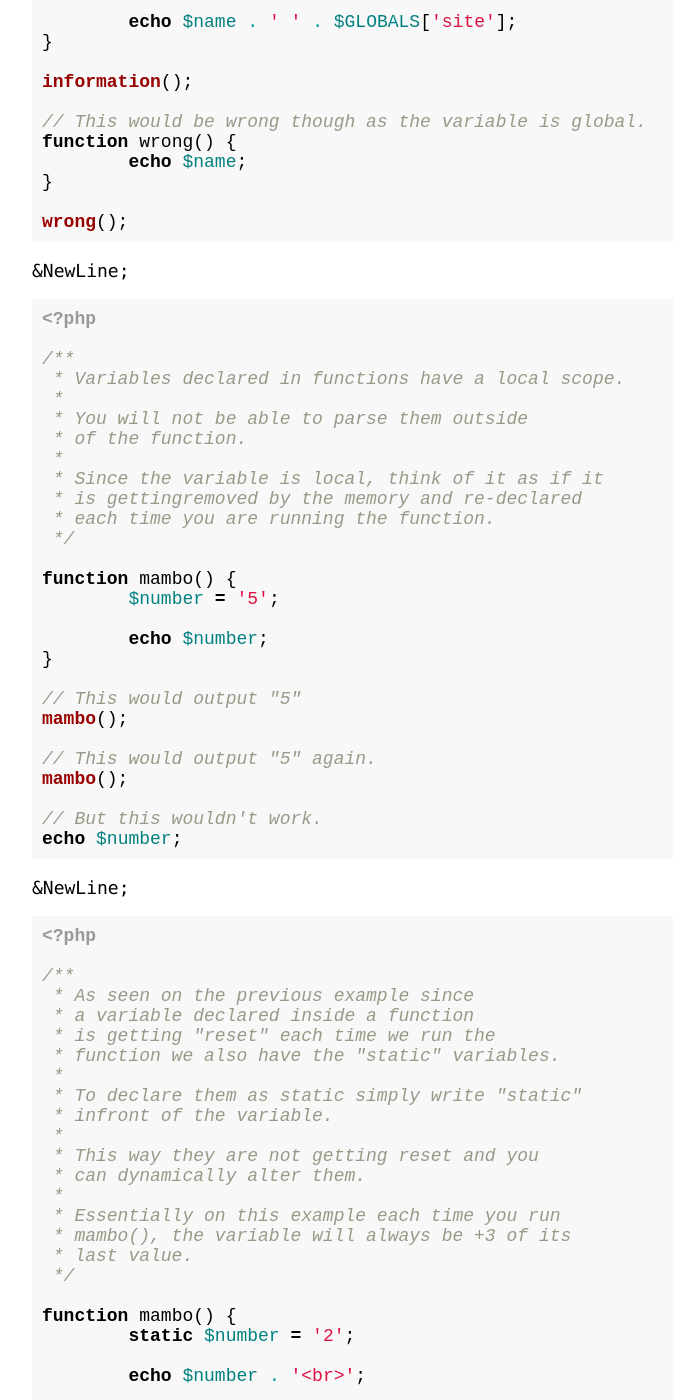
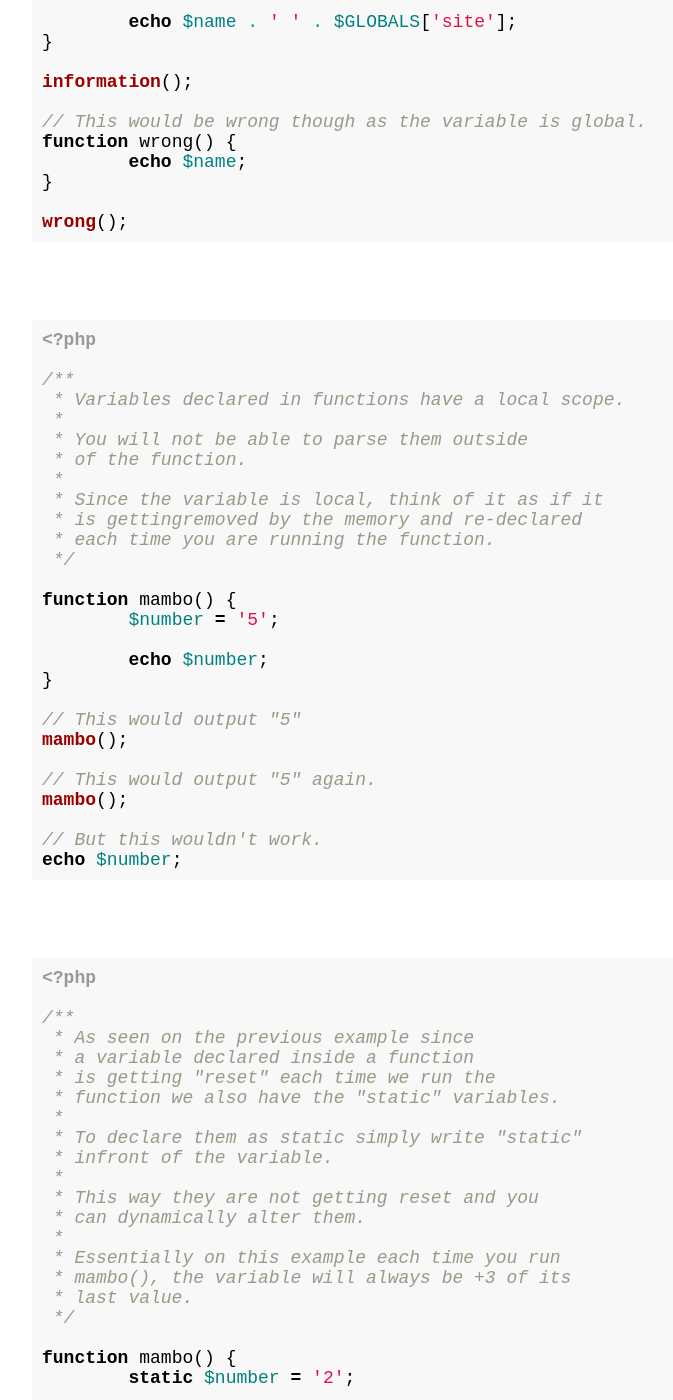
Before and after one commit to mrxkon/mrxkon.github.io, a Jekyll site: the page built from php-basics/php-variables-and-constants.md, in a window 1280 px wide and 1400 px high, scrolled down 1995 px. Shown: the whole window, without its empty margins (233-906 px from the left). Built offline with Jekyll 4.4.1, drawn with Linux system fonts in a browser that asks for light colours.

Commit message:
Update php-variables-and-constants.md

````diff
--- a/php-basics/php-variables-and-constants.md
+++ b/php-basics/php-variables-and-constants.md
@@ -90,7 +90,9 @@ function wrong() {
 
 wrong();
 ```
-&NewLine;
+
+<br/><br/>
+
 ```php
 <?php
 
@@ -120,7 +122,9 @@ mambo();
 // But this wouldn't work.
 echo $number;
 ```
-&NewLine;
+
+<br/><br/>
+
 ```php
 <?php
 
````
